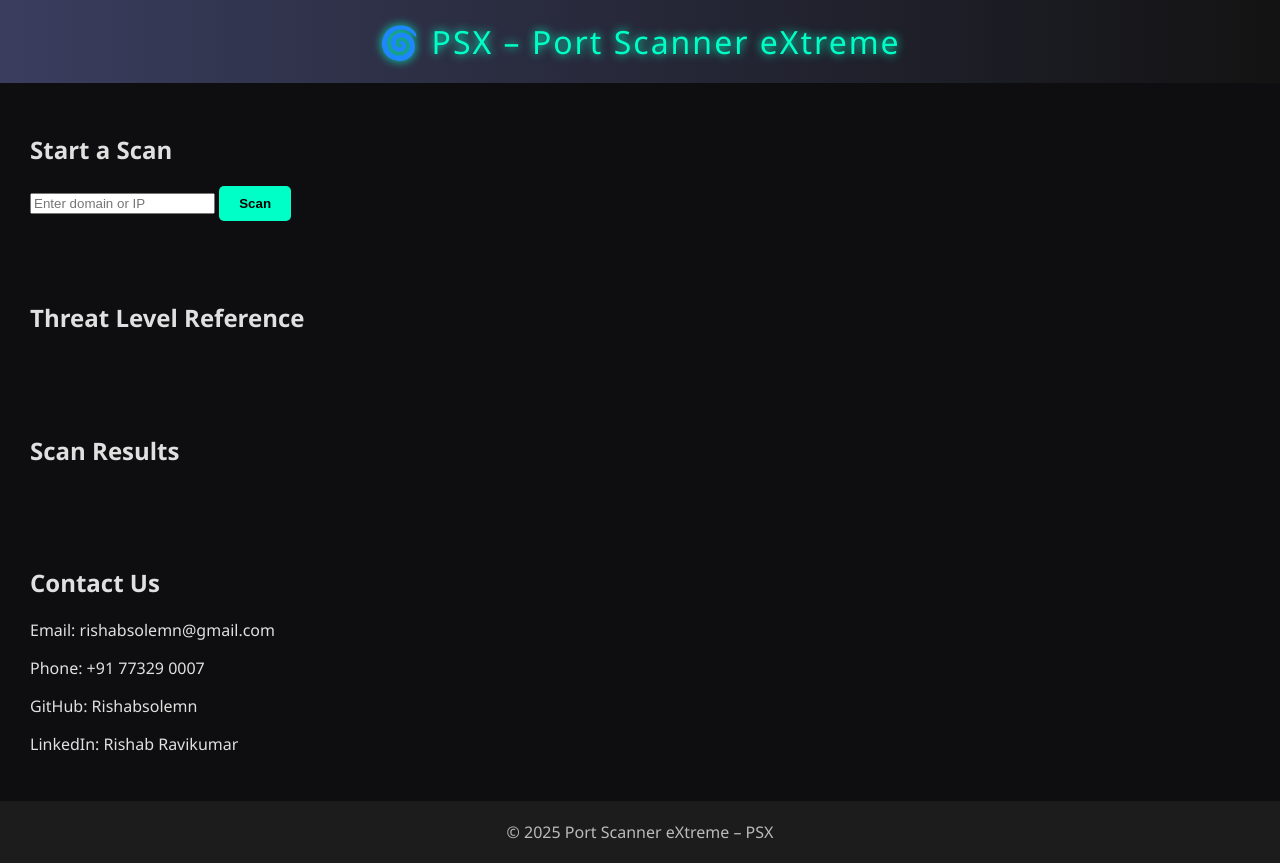
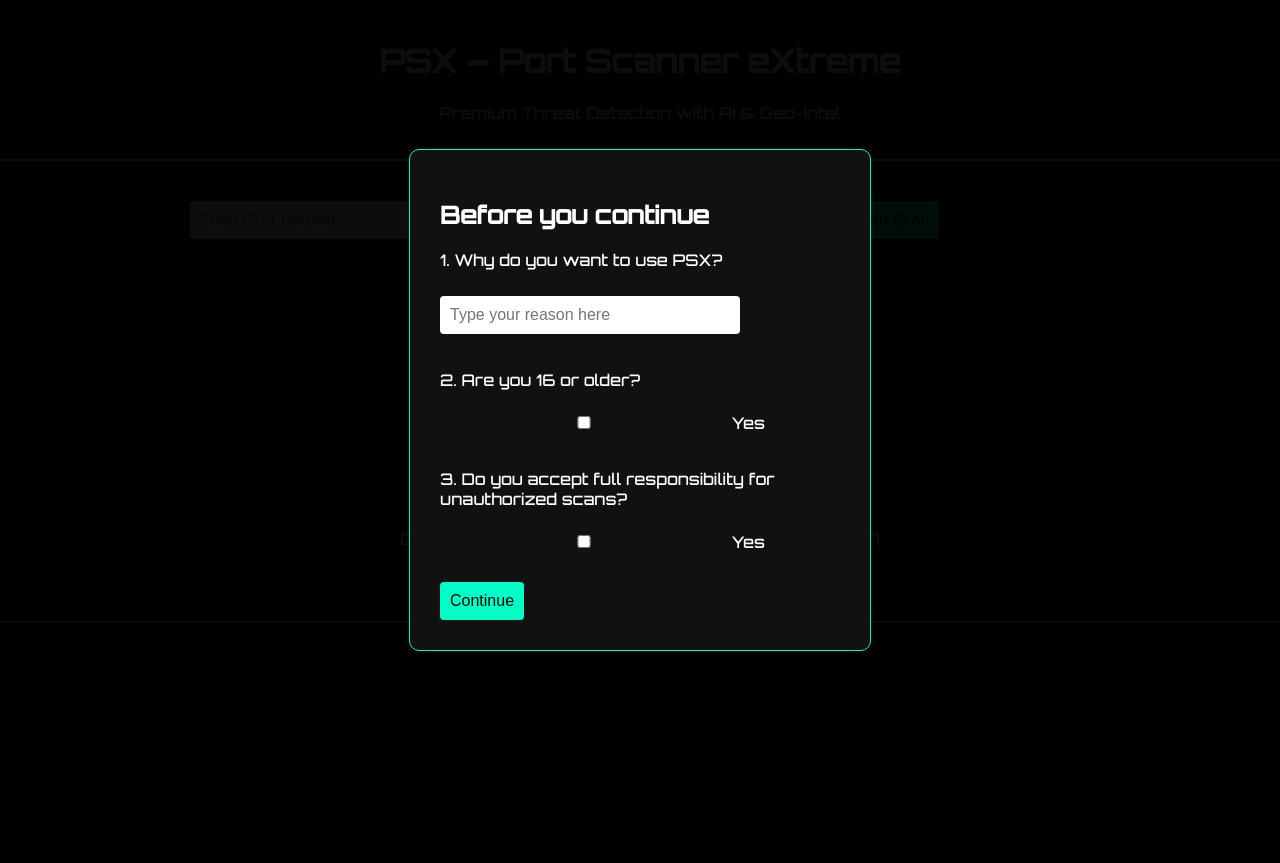
Before and after one commit to RishabSolemn/Port0-0, a Python web app: template templates/index.html in a window 1280 px wide. After the commit the page ends 651 px from the top, so only its background shows below. Run offline with Jinja, Linux system fonts and the light colour scheme; the template is opened without the code that fills it, so the values that code supplies are empty.

Commit message:
Update index.html

```diff
--- a/templates/index.html
+++ b/templates/index.html
@@ -4,238 +4,243 @@
     <meta charset="UTF-8" />
     <meta name="viewport" content="width=device-width, initial-scale=1.0"/>
     <title>PSX – Port Scanner eXtreme</title>
+    <link href="https://fonts.googleapis.com/css2?family=Orbitron:wght@500&display=swap" rel="stylesheet"/>
+    <script src="https://cdn.jsdelivr.net/npm/chart.js"></script>
     <style>
         body {
-            background: #0e0e10;
-            color: #e0e0e0;
-            font-family: 'Segoe UI', sans-serif;
             margin: 0;
-            padding: 0;
+            background-color: #0d0d0d;
+            color: white;
+            font-family: 'Orbitron', sans-serif;
             overflow-x: hidden;
         }
-
-        header {
-            background: linear-gradient(90deg, #3a3d5e, #131313);
+        header, footer {
+            text-align: center;
             padding: 20px;
-            text-align: center;
-            color: #00ffc6;
-            font-size: 2rem;
-            letter-spacing: 2px;
-            text-shadow: 0 0 10px #00ffc6;
+            background: #111;
+            border-bottom: 2px solid #00ffc6;
         }
-
-        section {
+        .container {
             padding: 30px;
+            max-width: 900px;
+            margin: auto;
         }
-
-        .card {
-            background: rgba(255, 255, 255, 0.03);
-            border: 1px solid #555;
+        input, button {
+            padding: 10px;
+            margin-top: 10px;
+            font-size: 16px;
+            border: none;
+            border-radius: 4px;
+        }
+        input {
+            width: 70%;
+        }
+        button {
+            background-color: #00ffc6;
+            color: #000;
+            cursor: pointer;
+            transition: all 0.3s ease;
+        }
+        button:hover {
+            transform: scale(1.05);
+            box-shadow: 0 0 10px #00ffc6;
+        }
+        .result {
+            margin-top: 20px;
+            background: #111;
             padding: 20px;
-            margin: 10px;
             border-radius: 10px;
-            transition: transform 0.3s, box-shadow 0.3s;
+            border: 1px solid #222;
         }
-
-        .card:hover {
+        .glow {
+            transition: transform 0.2s ease;
+        }
+        .glow:hover {
             transform: translateY(-5px);
-            box-shadow: 0 0 15px #00ffc6;
+            box-shadow: 0 0 10px #ffe156;
         }
-
-        #results {
-            display: flex;
-            flex-wrap: wrap;
-            justify-content: space-evenly;
-        }
-
-        .btn {
-            background: #00ffc6;
-            border: none;
-            padding: 10px 20px;
-            color: black;
-            font-weight: bold;
-            cursor: pointer;
-            border-radius: 5px;
-            transition: all 0.3s;
-        }
-
-        .btn:hover {
-            background: #00a18d;
-        }
-
-        .modal {
+        #questionnaire {
             position: fixed;
             top: 0; left: 0;
             width: 100%; height: 100%;
-            background: rgba(0, 0, 0, 0.85);
-            display: none;
+            background: rgba(0,0,0,0.95);
+            display: flex;
             justify-content: center;
             align-items: center;
-            z-index: 999;
+            z-index: 9999;
         }
-
-        .modal-content {
-            background: #1a1a1a;
-            padding: 20px;
+        #questionnaire-box {
+            background: #111;
+            padding: 30px;
             border-radius: 10px;
+            border: 1px solid #00ffc6;
+            max-width: 400px;
             width: 90%;
-            max-width: 500px;
-            color: #fff;
         }
-
-        .modal-content h3 {
-            margin-top: 0;
+        .timeline {
+            margin-top: 20px;
+            border-left: 3px solid #00ffc6;
+            padding-left: 20px;
+        }
+        .timeline-entry {
+            margin-bottom: 10px;
+            padding-left: 10px;
+            border-left: 2px dashed #444;
+        }
+        footer a {
             color: #00ffc6;
+            text-decoration: none;
         }
-
-        .threat-reference {
-            display: grid;
-            grid-template-columns: repeat(auto-fit, minmax(250px, 1fr));
-            gap: 10px;
+        footer a:hover {
+            text-decoration: underline;
         }
-
-        .loading-screen {
-            display: none;
-            position: fixed;
-            z-index: 1000;
-            width: 100%;
-            height: 100%;
-            background: rgba(0,0,0,0.9);
-            justify-content: center;
-            align-items: center;
-            flex-direction: column;
-            color: white;
+        .geo-alert {
+            margin-top: 20px;
+            padding: 10px;
+            background: #222;
+            border-left: 5px solid #00ffc6;
         }
-
-        .spinner {
-            width: 100px;
-            height: 100px;
-            border: 10px solid #00ffc6;
-            border-top-color: transparent;
+        /* Spinner Animation */
+        @keyframes spin {
+            0% { transform: rotate(0deg); }
+            100% { transform: rotate(360deg); }
+        }
+        #loader div {
+            width: 60px;
+            height: 60px;
+            border: 6px solid #00ffc6;
+            border-top: 6px solid transparent;
             border-radius: 50%;
-            animation: spin 1.2s linear infinite;
-            margin-bottom: 20px;
+            animation: spin 1s linear infinite;
+            margin: auto;
         }
-
-        @keyframes spin {
-            to { transform: rotate(360deg); }
-        }
-
-        footer {
-            background: #1c1c1c;
-            padding: 20px;
-            color: #bbb;
-            text-align: center;
-        }
-
     </style>
 </head>
 <body>
+    <div id="questionnaire">
+        <div id="questionnaire-box">
+            <h2>Before you continue</h2>
+            <p>1. Why do you want to use PSX?</p>
+            <input type="text" id="reason" placeholder="Type your reason here"/><br/><br/>
+            <p>2. Are you 16 or older?</p>
+            <input type="checkbox" id="ageCheck"/> Yes<br/><br/>
+            <p>3. Do you accept full responsibility for unauthorized scans?</p>
+            <input type="checkbox" id="responsibilityCheck"/> Yes<br/><br/>
+            <button onclick="validateQuestionnaire()">Continue</button>
+        </div>
+    </div>
 
-<header>🌀 PSX – Port Scanner eXtreme</header>
+    <header>
+        <h1>PSX – Port Scanner eXtreme</h1>
+        <p>Premium Threat Detection with AI & Geo-Intel</p>
+    </header>
 
-<section>
-    <h2>Start a Scan</h2>
-    <input type="text" id="hostInput" placeholder="Enter domain or IP" />
-    <button class="btn" onclick="askPermission()">Scan</button>
-</section>
+    <div class="container">
+        <input type="text" id="host" placeholder="Enter IP or Domain"/>
+        <button onclick="startScan()">Start Scan</button>
 
-<section>
-    <h2>Threat Level Reference</h2>
-    <div class="threat-reference" id="reference">
-        <!-- Threat levels will load here -->
+        <div id="loader" style="display:none; margin-top:20px;">
+            <div></div>
+        </div>
+
+        <div id="results" class="result" style="display:none;"></div>
+
+        <canvas id="threatChart" width="400" height="200"></canvas>
+
+        <div id="geoAlert" class="geo-alert" style="display:none;"></div>
+
+        <div class="timeline" id="scanTimeline"></div>
     </div>
-</section>
 
-<section>
-    <h2>Scan Results</h2>
-    <div id="results"></div>
-</section>
+    <footer>
+        <p>Contact us: rishabsolemn@gmail.com | 📞 9177329007</p>
+        <p>GitHub: <a href="https://github.com/Rishabsolemn">Rishabsolemn</a> |
+           LinkedIn: <a href="https://linkedin.com/in/rishabravikumar">Rishab Ravikumar</a></p>
+    </footer>
 
-<section>
-    <h2>Contact Us</h2>
-    <p>Email: rishabsolemn@gmail.com</p>
-    <p>Phone: +91 77329 0007</p>
-    <p>GitHub: Rishabsolemn</p>
-    <p>LinkedIn: Rishab Ravikumar</p>
-</section>
+    <script>
+        function validateQuestionnaire() {
+            const reason = document.getElementById("reason").value.trim();
+            const ageCheck = document.getElementById("ageCheck").checked;
+            const responsibilityCheck = document.getElementById("responsibilityCheck").checked;
 
-<footer>© 2025 Port Scanner eXtreme – PSX</footer>
+            if (!reason || !ageCheck || !responsibilityCheck) {
+                alert("Please complete all questions.");
+                return;
+            }
 
-<div class="modal" id="permissionModal">
-    <div class="modal-content">
-        <h3>User Agreement</h3>
-        <p>Why are you using this tool?</p>
-        <input type="text" placeholder="Reason" id="reason"><br><br>
-        <p>Are you 16+ years old?</p>
-        <input type="checkbox" id="ageCheck" /> Yes<br><br>
-        <p>Do you accept full responsibility for scanning only with permission?</p>
-        <input type="checkbox" id="legalCheck" /> Yes<br><br>
-        <button class="btn" onclick="confirmPermission()">Yes, I Accept</button>
-    </div>
-</div>
+            document.getElementById("questionnaire").style.display = "none";
+        }
 
-<div class="loading-screen" id="loadingScreen">
-    <div class="spinner"></div>
-    <p>Scanning... please wait</p>
-</div>
+        function startScan() {
+            const host = document.getElementById("host").value.trim();
+            if (!host) return alert("Please enter a host.");
 
-<script>
-    const threatLevels = {{ threat_levels|tojson }};
+            document.getElementById("loader").style.display = "block";
+            document.getElementById("results").style.display = "none";
+            document.getElementById("results").innerHTML = "";
+            fetch("/scan", {
+                method: "POST",
+                headers: { "Content-Type": "application/json" },
+                body: JSON.stringify({ host })
+            })
+            .then(res => res.json())
+            .then(data => {
+                document.getElementById("loader").style.display = "none";
+                renderResults(data);
+                renderChart(data.threat_score);
+                renderGeo(data.geo_data);
+                updateTimeline(data);
+            })
+            .catch(err => {
+                document.getElementById("loader").style.display = "none";
+                alert("Scan failed.");
+            });
+        }
 
-    window.onload = () => {
-        const ref = document.getElementById("reference");
-        Object.entries(threatLevels).forEach(([key, val]) => {
-            const card = document.createElement("div");
-            card.className = "card";
-            card.style.borderColor = val[2];
-            card.innerHTML = `
-                <h4 style="color:${val[2]}">${val[0]}</h4>
-                <p>${val[1]}</p>`;
-            ref.appendChild(card);
-        });
-    };
+        function renderResults(data) {
+            const container = document.getElementById("results");
+            container.style.display = "block";
+            container.innerHTML = `<h3>Results for ${data.host} (${data.ip})</h3>
+                                   <p><strong>Threat Level:</strong> ${data.threat_rating}</p>
+                                   <ul>` + data.results.map(r => `
+                <li style="color: ${r.color}">${r.port} – ${r.description} (${r.status})</li>
+            `).join("") + "</ul>";
+        }
 
-    function askPermission() {
-        document.getElementById("permissionModal").style.display = "flex";
-    }
+        function renderChart(score) {
+            const ctx = document.getElementById("threatChart").getContext("2d");
+            new Chart(ctx, {
+                type: "doughnut",
+                data: {
+                    labels: ["Threat Score", "Safe"],
+                    datasets: [{
+                        label: "Threat Level",
+                        data: [score, 100 - score],
+                        backgroundColor: ["#FF3B3B", "#00ffc6"]
+                    }]
+                }
+            });
+        }
 
-    function confirmPermission() {
-        const age = document.getElementById("ageCheck").checked;
-        const legal = document.getElementById("legalCheck").checked;
-        if (age && legal) {
-            document.getElementById("permissionModal").style.display = "none";
-            document.getElementById("loadingScreen").style.display = "flex";
-            startScan();
-        } else {
-            alert("You must confirm all conditions to proceed.");
+        function renderGeo(geo) {
+            const el = document.getElementById("geoAlert");
+            el.style.display = "block";
+            if (geo.error) {
+                el.innerHTML = `<p>${geo.error}</p>`;
+            } else {
+                el.innerHTML = `<strong>🌍 Location:</strong> ${geo.city}, ${geo.region}, ${geo.country}
+                                <br/><strong>🛰 Coordinates:</strong> ${geo.latitude}, ${geo.longitude}`;
+            }
         }
-    }
 
-    function startScan() {
-        const host = document.getElementById("hostInput").value;
-        fetch('/scan', {
-            method: 'POST',
-            headers: {'Content-Type': 'application/json'},
-            body: JSON.stringify({host})
-        }).then(res => res.json()).then(data => {
-            document.getElementById("loadingScreen").style.display = "none";
-            const resultDiv = document.getElementById("results");
-            resultDiv.innerHTML = "";
-            data.results.forEach(res => {
-                const card = document.createElement("div");
-                card.className = "card";
-                card.style.borderColor = res.color;
-                card.innerHTML = `
-                    <h4 style="color:${res.color}">Port ${res.port} - ${res.status}</h4>
-                    <p><strong>Purpose:</strong> ${res.description}</p>
-                    <p><strong>Threat:</strong> ${res.threat_name}</p>
-                    <p>${res.threat_description}</p>`;
-                resultDiv.appendChild(card);
-            });
-        });
-    }
-</script>
-
+        function updateTimeline(entry) {
+            const el = document.getElementById("scanTimeline");
+            const node = document.createElement("div");
+            node.classList.add("timeline-entry");
+            node.innerHTML = `<strong>${entry.timestamp}</strong>: Scanned ${entry.host} — Threat: ${entry.threat_rating}`;
+            el.prepend(node);
+        }
+    </script>
 </body>
 </html>
```
